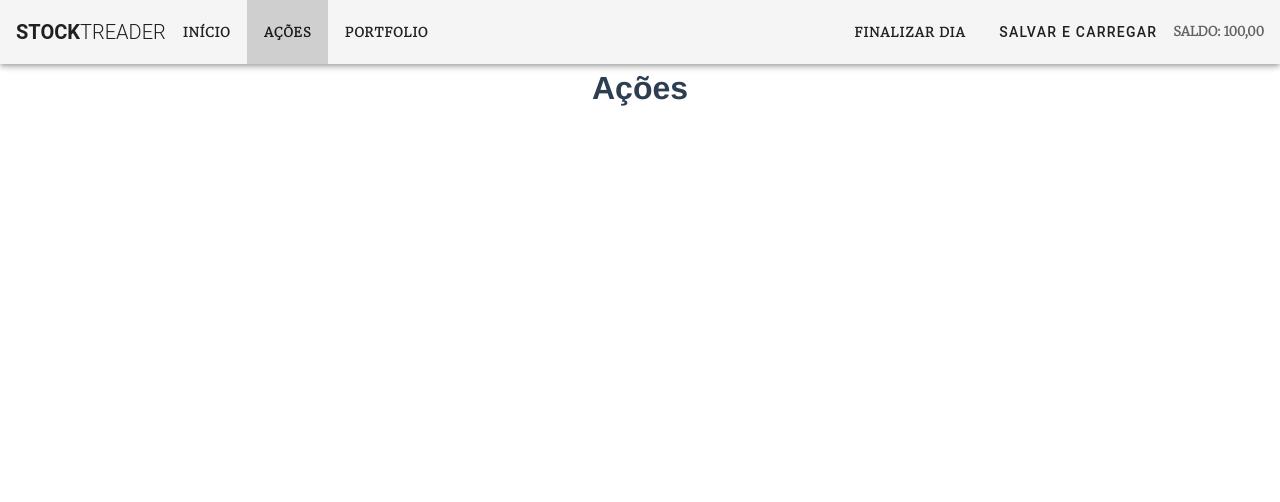
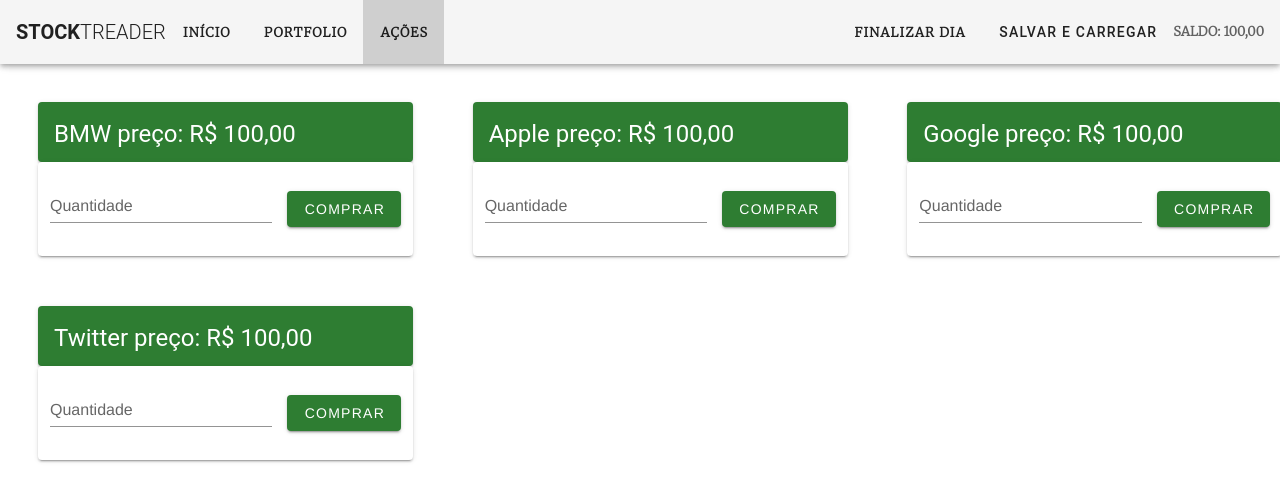
Before and after one commit to fco-wesley-almeida/Stock-trader, a Vue app: page /stocks in a window 1280 px wide. Shown: the top 502 px of the page. Built offline with nearby package versions, Linux system fonts and the light colour scheme.

Commit message:
Término dos templates dos componentes Stock e Portfolio.

```diff
--- /dev/null
+++ b/src/components/widgets/Card.vue
@@ -0,0 +1,65 @@
+<template>
+  <v-layout class="card">
+    <!-- <v-flex class="pr-3 pb-3" xs12 md6 lg4> -->
+    <v-flex >
+
+      <v-card min-width="375px" max-width="375px" :class="natureStyle">
+        <div class="box" :style="style">
+          <v-card-title class="headline"> {{ title }} {{ description }}  </v-card-title>
+        </div>
+      </v-card>
+
+      <v-card min-width="375px" max-width="375px">
+        <v-container fill-height width="375px">
+          <v-text-field label="Quantidade" type="number"></v-text-field>
+          <v-spacer></v-spacer>
+          <v-btn :class="natureStyle" flat dark>Comprar</v-btn>
+        </v-container>
+      </v-card>
+
+    </v-flex>
+  </v-layout>
+</template>
+
+<script>
+export default {
+  props: {
+    nature: {
+      required: true,
+      type: String
+    },
+
+    title: {
+      required: true,
+      type: String
+    },
+
+    description: {
+      required: true,
+      type: String
+    }
+  },
+
+  computed: {
+    natureStyle () {
+      return `${this.nature === 'p' ? 'blue' : 'green'} darken-3`
+    }
+  }
+}
+</script>
+
+<style scoped>
+.box {
+  height: 60px;
+  width: 375px;
+  /* background-color: rgb(39, 39, 238); */
+  font-family: "Franklin Gothic Medium", "Arial Narrow", Arial, sans-serif;
+  font-size: x-large;
+  color: white;
+}
+
+.card {
+  margin-top: 50px;
+  margin-left: 50px;
+  }
+</style>
--- a/src/components/widgets/Header/header-components/NavigationOptions.vue
+++ b/src/components/widgets/Header/header-components/NavigationOptions.vue
@@ -1,8 +1,8 @@
 <template>
   <v-toolbar-items>
     <v-btn flat to="/" :style="buttonsStyle" depressed>Início</v-btn>
+    <v-btn flat to="/portfolio" :style="buttonsStyle" depressed>Portfolio</v-btn>
     <v-btn flat to="/stocks" :style="buttonsStyle" depressed>Ações</v-btn>
-    <v-btn flat to="/portfolio" :style="buttonsStyle" depressed>Portfolio</v-btn>
   </v-toolbar-items>
 </template>
 
--- a/src/views/Portfolio.vue
+++ b/src/views/Portfolio.vue
@@ -1,14 +1,18 @@
 <template>
-  <div>
-
-    <h1>Portfolio</h1>
-
-  </div>
+    <v-layout row wrap>
+        <Card nature="p" title="BMW" description="preço: R$ 100,00"/>
+        <Card nature="p" title="Apple" description="preço: R$ 100,00"/>
+        <Card nature="p" title="Google" description="preço: R$ 100,00"/>
+        <Card nature="p" title="Twitter" description="preço: R$ 100,00"/>
+    </v-layout>
 </template>
 
-<script >
+<script>
+
+import Card from '@/components/widgets/Card'
+
 export default {
-
+  components: { Card }
 }
 </script>
 
--- a/src/views/Stocks.vue
+++ b/src/views/Stocks.vue
@@ -1,14 +1,18 @@
 <template>
-  <div>
-
-    <h1>Ações</h1>
-
-  </div>
+    <v-layout row wrap>
+        <Card nature="s" title="BMW" description="preço: R$ 100,00"/>
+        <Card nature="s" title="Apple" description="preço: R$ 100,00"/>
+        <Card nature="s" title="Google" description="preço: R$ 100,00"/>
+        <Card nature="s" title="Twitter" description="preço: R$ 100,00"/>
+    </v-layout>
 </template>
 
-<script >
+<script>
+
+import Card from '@/components/widgets/Card'
+
 export default {
-
+  components: { Card }
 }
 </script>
 
```
